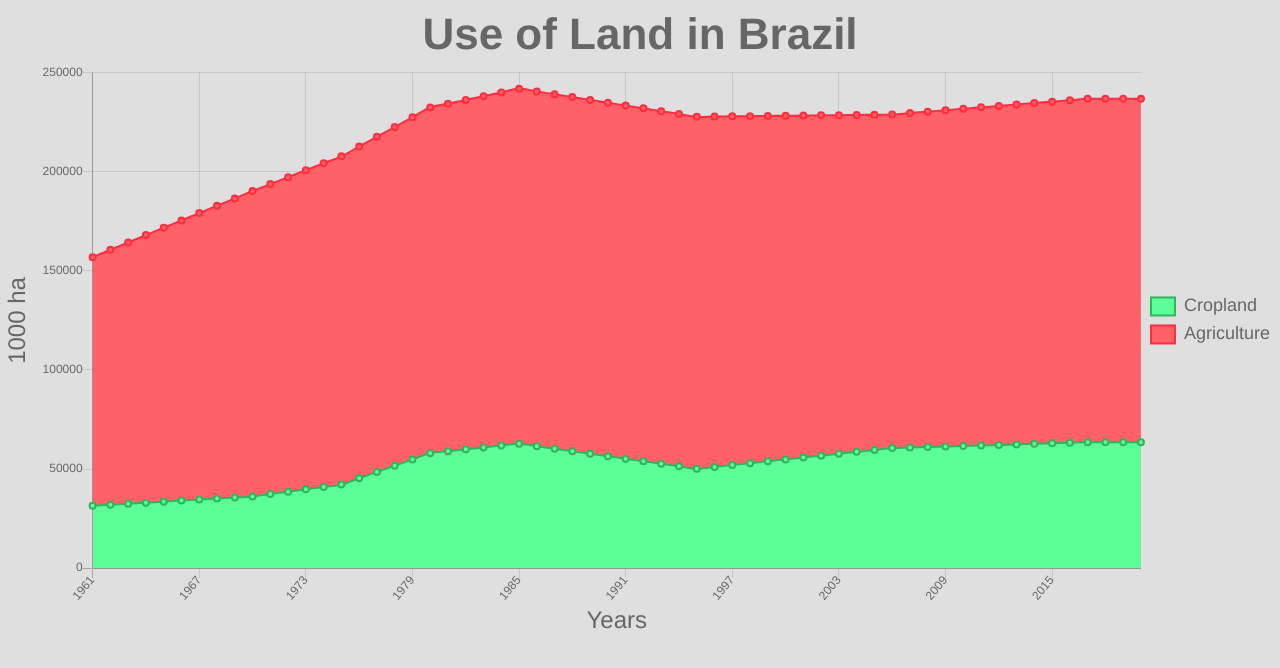
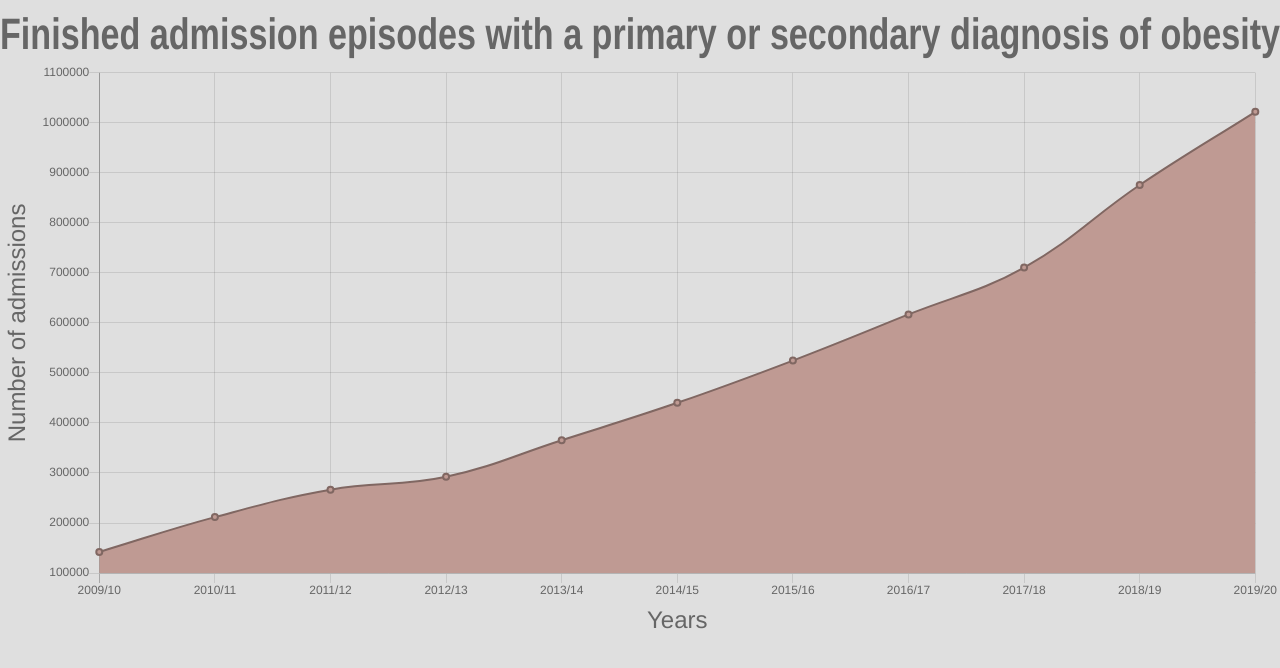
Before and after one commit to Kit-Law/COMP6234-Data-Visualisation, a website: page src/index.html in a window 1280 px wide. Drawn offline with nearby package versions, Linux system fonts and the light colour scheme.

Commit message:
feat(Obesity) Created graph for obesity

```diff
--- /dev/null
+++ b/src/graphs/obesity.js
@@ -0,0 +1,50 @@
+const data = {
+    labels: ["2009/10", "2010/11", "2011/12", "2012/13", "2013/14", "2014/15", "2015/16", "2016/17", "2017/18", "2018/19", "2019/20"],
+    datasets: [
+      {
+        data: [142219, 211783, 266666, 292404, 365577, 440288, 524725, 616961, 710562, 875663, 1022040],
+        backgroundColor: '#BF9A93',
+        borderColor: '#806762',
+        borderWidth: 2
+      }
+    ]
+  };
+
+const options = {
+  responsive: true,
+  legend: {
+    display: false
+  },
+  scales: {
+    xAxes: [{
+      scaleLabel: {
+        display: true,
+        fontSize: 24,
+        labelString: 'Years'
+      }
+    }],
+    yAxes: [{
+      scaleLabel: {
+        display: true,
+        fontSize: 24,
+        labelString: 'Number of admissions'
+      }
+    }]
+  },
+  title: {
+    display: true,
+    fontSize: 44,
+    text: 'Finished admission episodes with a primary or secondary diagnosis of obesity'
+  }
+};
+
+const config = {
+    type: 'line',
+    data: data,
+    options: options
+};
+
+const ctx = document.getElementById('myChart');
+const myChart = new Chart(ctx, config);
+
+myChart.update();
--- a/src/index.html
+++ b/src/index.html
@@ -17,7 +17,7 @@
   <script src="../node_modules/animejs/lib/anime.min.js"></script>
   <script src="https://cdn.jsdelivr.net/npm/chart.js@2.9.3/dist/Chart.min.js"></script>
   <scrpit src="../node_modules/chartjs-plugin-annotation/dist/chartjs-plugin-annotation.min.js"></scrpit>
-  <script src="./graphs/land-use.js"></script>
+  <script src="./graphs/obesity.js"></script>
   <!--<script src="main.js"></script>-->
 </body>
 </html>
```
